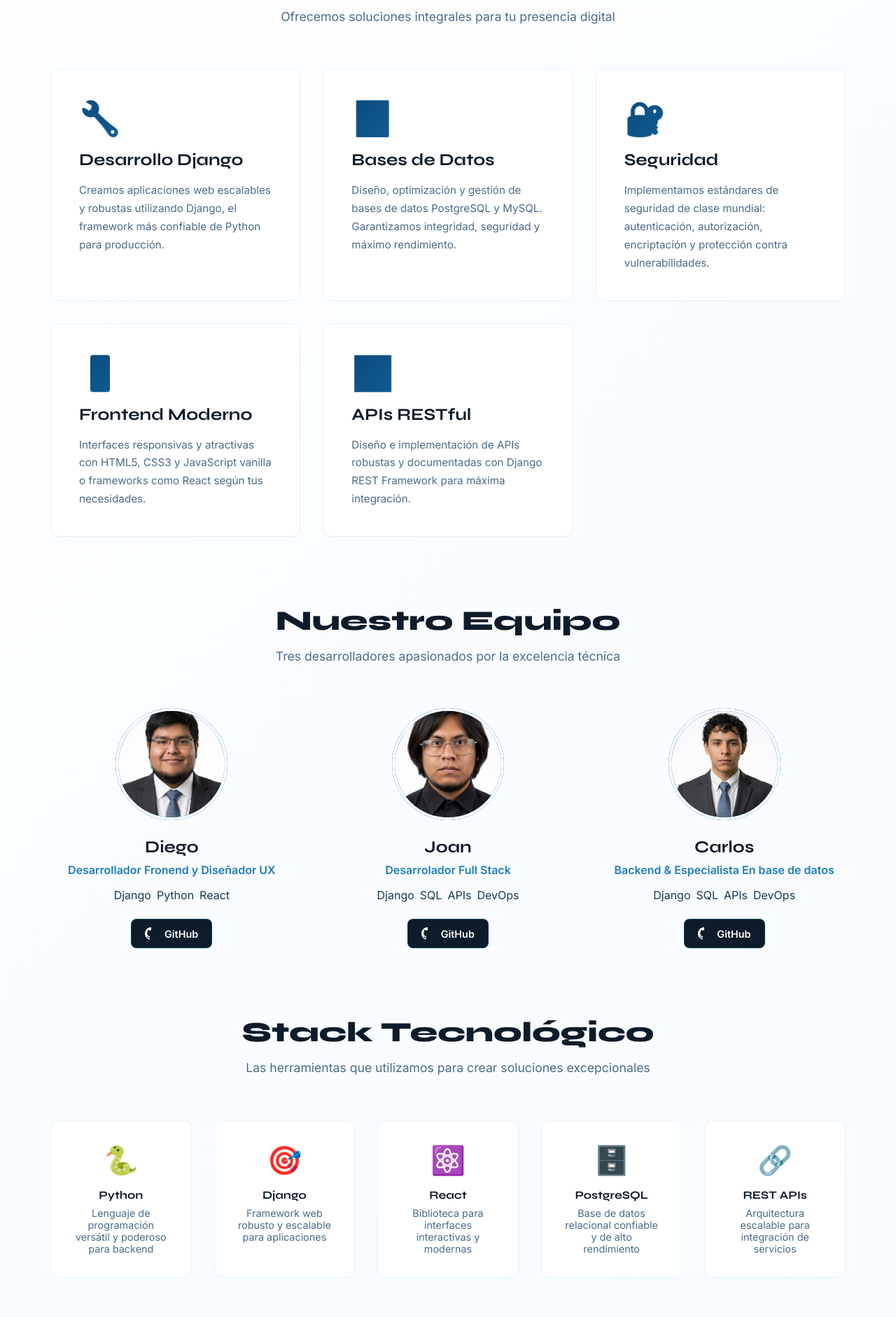
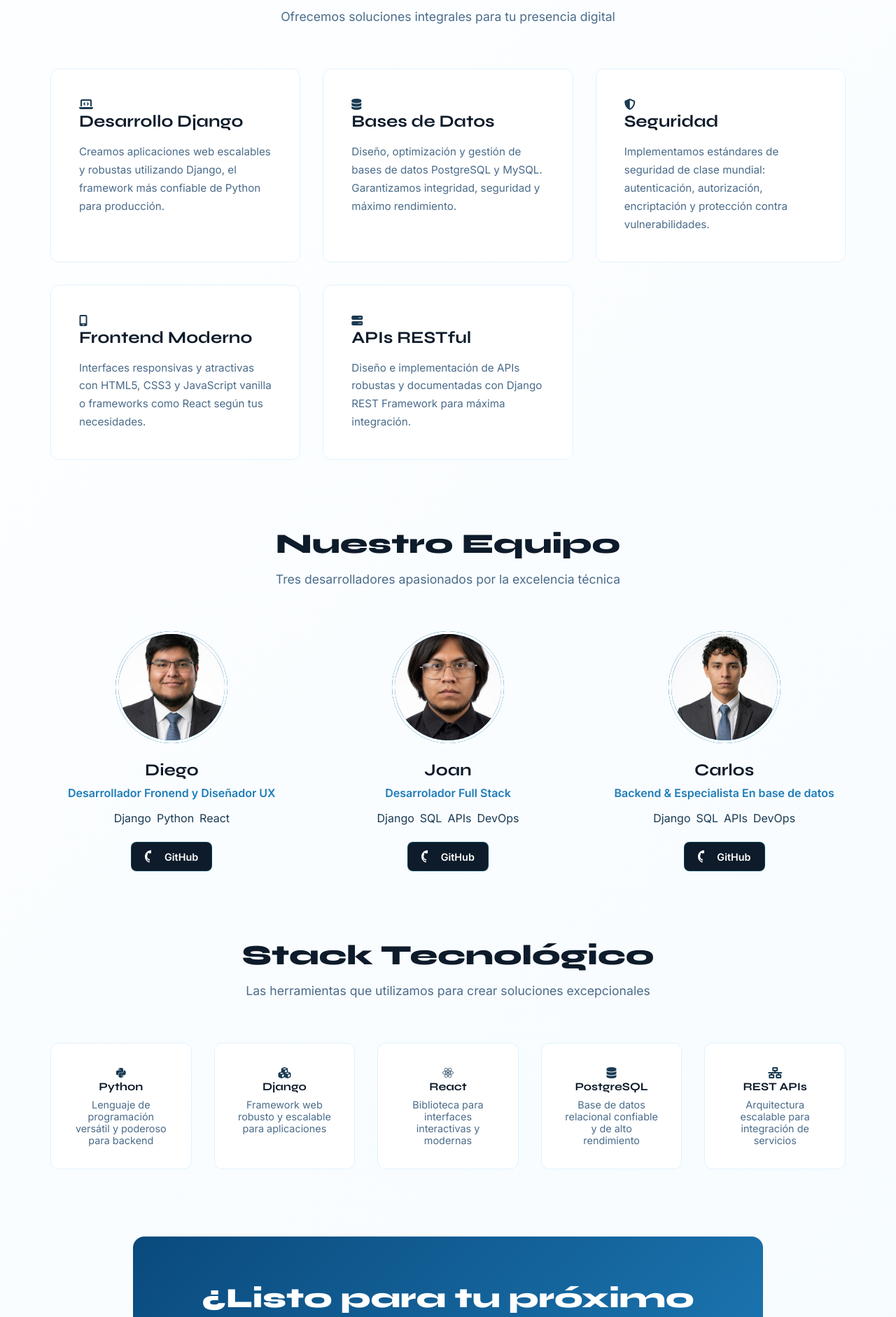
Before and after one commit to JoanUwU2006/Crystalline-code, a plain HTML site: page index.html in a window 1280 px wide. Shown: the part 870-2752 px from the top of the page at 70% size. Drawn offline with Linux system fonts and the light colour scheme.

Commit message:
cambio de cosas jeje

```diff
--- a/index.html
+++ b/index.html
@@ -5,6 +5,7 @@
     <meta name="viewport" content="width=device-width, initial-scale=1.0">
     <title>Crystalline Code - Desarrollo Web y Bases de Datos</title>
     <link href="https://fonts.googleapis.com/css2?family=Syne:wght@400;700;800&family=Inter:wght@300;400;500;600&display=swap" rel="stylesheet">
+    <link rel="stylesheet" href="https://cdnjs.cloudflare.com/ajax/libs/font-awesome/6.4.0/css/all.min.css">
     <style>
         * {
             margin: 0;
@@ -542,6 +543,7 @@
         .tech-icon {
             font-size: 2.5rem;
             margin-bottom: 1rem;
+            color: var(--color-secondary);
         }
 
         .tech-card h4 {
@@ -791,31 +793,31 @@
 
         <div class="services-grid">
             <div class="service-card">
-                <div class="service-icon">🔧</div>
+                <i class="fa-solid fa-laptop-code"></i>
                 <h3>Desarrollo Django</h3>
                 <p>Creamos aplicaciones web escalables y robustas utilizando Django, el framework más confiable de Python para producción.</p>
             </div>
 
             <div class="service-card">
-                <div class="service-icon">🗄️</div>
+                <i class="fa-solid fa-database"></i>
                 <h3>Bases de Datos</h3>
                 <p>Diseño, optimización y gestión de bases de datos PostgreSQL y MySQL. Garantizamos integridad, seguridad y máximo rendimiento.</p>
             </div>
 
             <div class="service-card">
-                <div class="service-icon">🔐</div>
+                <i class="fa-solid fa-shield-halved"></i>
                 <h3>Seguridad</h3>
                 <p>Implementamos estándares de seguridad de clase mundial: autenticación, autorización, encriptación y protección contra vulnerabilidades.</p>
             </div>
 
             <div class="service-card">
-                <div class="service-icon">📱</div>
+                <i class="fa-solid fa-mobile-screen"></i>
                 <h3>Frontend Moderno</h3>
                 <p>Interfaces responsivas y atractivas con HTML5, CSS3 y JavaScript vanilla o frameworks como React según tus necesidades.</p>
             </div>
 
             <div class="service-card">
-                <div class="service-icon">📊</div>
+                <i class="fa-solid fa-server"></i>
                 <h3>APIs RESTful</h3>
                 <p>Diseño e implementación de APIs robustas y documentadas con Django REST Framework para máxima integración.</p>
             </div>
@@ -841,7 +843,7 @@
                     <span class="skill-tag">Python</span>
                     <span class="skill-tag">React</span>
                 </div>
-                <a href="https://github.com" target="_blank" class="github-button">
+                <a href="https://github.com/ddidike163" target="_blank" class="github-button">
                     <svg viewBox="0 0 24 24" fill="currentColor">
                         <path d="M12 0C5.37 0 0 5.37 0 12c0 5.31 3.435 9.795 8.205 11.385.6.105.825-.255.825-.57 0-.285-.015-1.23-.015-2.235-3.015.555-3.795-.735-4.035-1.41-.135-.345-.72-1.41-1.23-1.695-.42-.225-1.02-.78-.015-.795.945-.015 1.62.87 1.845 1.23 1.08 1.815 2.805 1.305 3.495.99.105-.78.42-1.305.765-1.605-2.67-.3-5.46-1.335-5.46-5.925 0-1.305.465-2.385 1.23-3.225-.12-.3-.54-1.53.12-3.18 0 0 1.005-.315 3.3 1.23.96-.27 1.98-.405 3-.405s2.04.135 3 ..405c2.295-1.56 3.3-1.23 3.3-1.23.66 1.65.24 2.88.12 3.18.765.84 1.23 1.905 1.23 3.225 0 4.605-2.805 5.625-5.475 5.925.435.375.81 1.095.81 2.22 0 1.605-.015 2.895-.015 3.3 0 .315.225.69.825.57C20.565 21.795 24 17.31 24 12c0-6.63-5.37-12-12-12z"/>
                     </svg>
@@ -900,31 +902,31 @@
 
         <div class="stack-grid">
             <div class="tech-card">
-                <div class="tech-icon">🐍</div>
+                <i class="fa-brands fa-python"></i>
                 <h4>Python</h4>
                 <p>Lenguaje de programación versátil y poderoso para backend</p>
             </div>
 
             <div class="tech-card">
-                <div class="tech-icon">🎯</div>
+                <i class="fa-solid fa-cubes"></i>
                 <h4>Django</h4>
                 <p>Framework web robusto y escalable para aplicaciones</p>
             </div>
 
             <div class="tech-card">
-                <div class="tech-icon">⚛️</div>
+                <i class="fa-brands fa-react"></i>
                 <h4>React</h4>
                 <p>Biblioteca para interfaces interactivas y modernas</p>
             </div>
 
             <div class="tech-card">
-                <div class="tech-icon">🗄️</div>
+                <i class="fa-solid fa-database"></i>
                 <h4>PostgreSQL</h4>
                 <p>Base de datos relacional confiable y de alto rendimiento</p>
             </div>
 
             <div class="tech-card">
-                <div class="tech-icon">🔗</div>
+                <i class="fa-solid fa-network-wired"></i>
                 <h4>REST APIs</h4>
                 <p>Arquitectura escalable para integración de servicios</p>
             </div>
@@ -941,7 +943,7 @@
     </section>
 
     <!-- FOOTER -->
-    <footer>
+    <footer id="contact">
         <div class="footer-content">
             <div class="footer-section">
                 <h4>CRYSTALLINE CODE</h4>
```
Also changed, not shown: img/logo.png, img/logo2.png (added).
